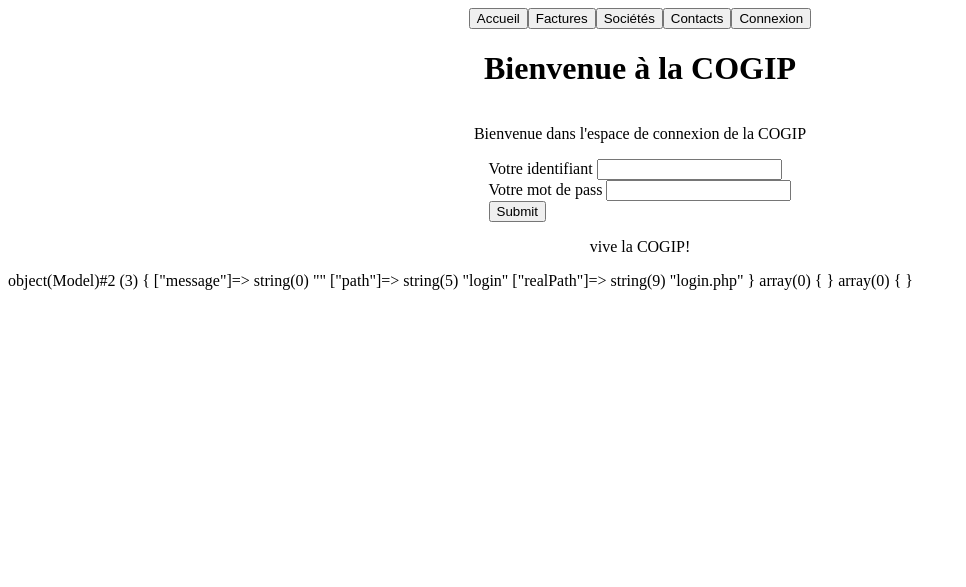
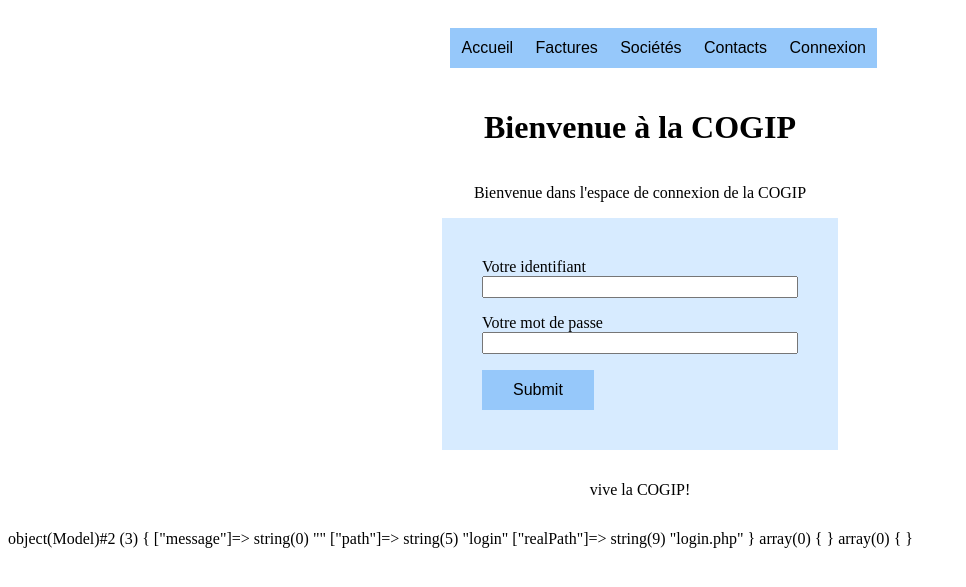
Before and after one commit to DewerseB/COGIP-app, a PHP site: page /index.php?path=login in a window 1280 px wide. Shown: the top 587 px of the page, without its empty margins (0-966 px from the left). Run offline with PHP 8.4, Linux system fonts and the light colour scheme.

Commit message:
some style

```diff
--- a/model/classes/auth.php
+++ b/model/classes/auth.php
@@ -17,6 +17,7 @@
 
             if ($prepPassReq) {
                 $response = $prepPassReq->fetch();
+                $prepPassReq = NULL;
                 if ($response) {
                     if (password_verify($password, $response['password'])) {
                         $_SESSION['username'] = $username;
@@ -27,9 +28,9 @@
                 } else {
                     throw new Exception("Nom d'utilisateur invalide");
                 }
+            } else {
+                $prepPassReq = NULL;
             }
-
-            $prepPassReq = NULL;
         }
 
         public static function logout() {
--- a/model/model.php
+++ b/model/model.php
@@ -6,7 +6,7 @@
 
     class Model {
         function __construct($path) {
-            $this->message = '';
+            $this->message = "";
             $this->path = $path;
             $this->handleSession();
             $this->realPath = Route::getRealPath($this->path);
@@ -37,6 +37,9 @@
         }
 
         private function getData() {
+
+
+
             return [];
         }
     }
--- a/public/css/style.css
+++ b/public/css/style.css
@@ -5,15 +5,73 @@ main {
 }
 
 header, footer {
+    height: 5rem;
     display: flex;
     justify-content: center;
+    align-items: center;
 }
 
 a {
     text-decoration: none;
 }
 
+form.login {
+    width: 100%;
+    display: flex;
+    flex-direction: column;
+    padding: 2rem;
+    background-color: rgb(215, 235, 255);
+}
+
+div.form {
+    display: flex;
+    flex-direction: column;
+    padding: 0.5rem;
+}
+
+input {
+    height: 1rem;
+}
+
 div.nav {
+    width: 30%;
     display: flex;
     justify-content: space-evenly;
+    padding-left: auto;
 }
+
+
+button {
+    display: inline-block;
+    border: none;
+    max-width: 7rem;
+    padding: 0.7rem;
+    margin: 0;
+    text-decoration: none;
+    background: rgb(150, 200, 250);
+    color: #000000;
+    font-family: sans-serif;
+    font-size: 1rem;
+    cursor: pointer;
+    text-align: center;
+    transition: background 400ms ease-in-out,
+                color 400ms ease-in-out,
+                transform 400ms ease;
+    -webkit-appearance: none;
+    -moz-appearance: none;
+}
+
+button:hover,
+button:focus {
+    background: rgb(50, 100, 150);
+    color: #ffffff;
+}
+
+button:focus {
+    outline: 1px solid #fff;
+    outline-offset: -4px;
+}
+
+button:active {
+    transform: scale(0.8);
+}
--- a/view/pages/login.php
+++ b/view/pages/login.php
@@ -1,15 +1,17 @@
 <main>
     <h1>Bienvenue à la COGIP</h1>
     <p>Bienvenue dans l'espace de connexion de la COGIP</p>
-    <form action="index.php" method="POST">
-		<div>
+    <form class="login" action="index.php" method="POST">
+		<div class="form">
 			<label for="username">Votre identifiant</label>
 			<input id="username" type="text" name="username" value="">
 		</div>
-		<div>
-			<label for="password">Votre mot de pass</label>
+		<div class="form">
+			<label for="password">Votre mot de passe</label>
 			<input id="password" type="password" name="password" value="">
 		</div>
-		<button type="submit" name="submit" value="login">Submit</button>
+		<div class="form">
+			<button type="submit" name="submit" value="login">Submit</button>
+		</div>
 	</form>
 </main>
```
Also changed, not shown: model/config/sql-data.php (added, +9 -0 lines).
